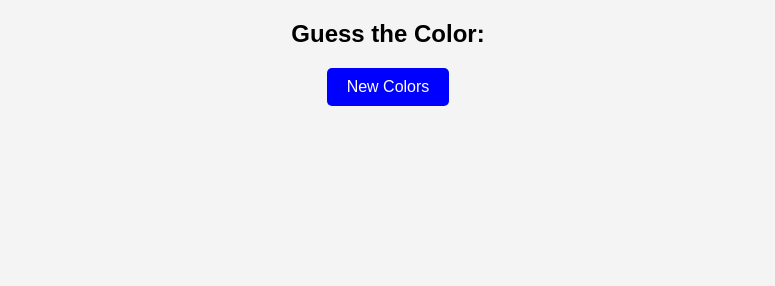
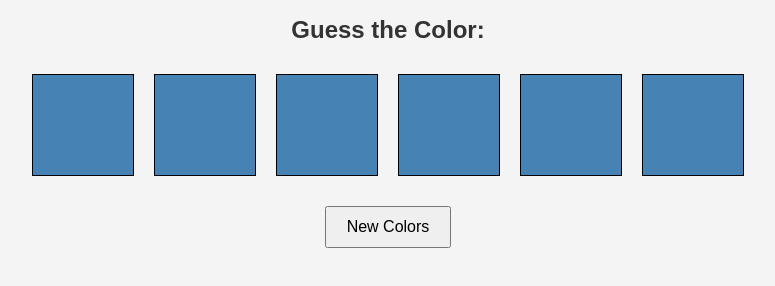
Before and after one commit to FilmyFather/Hack, a plain HTML site: page index.html in a window 1280 px wide. Shown: the whole page, without its empty margins (252-1027 px from the left). Drawn offline with Linux system fonts and the light colour scheme.

Commit message:
Update style.css

```diff
--- a/style.css
+++ b/style.css
@@ -1,42 +1,40 @@
 body {
+    text-align: center;
     font-family: Arial, sans-serif;
-    text-align: center;
-    background: #f4f4f4;
-    margin: 20px;
-}
-
-.container {
-    background: white;
-    padding: 20px;
-    border-radius: 10px;
-    box-shadow: 0 0 10px rgba(0, 0, 0, 0.1);
-    max-width: 400px;
-    margin: auto;
+    background-color: #f4f4f4;
 }
 
 h1 {
     font-size: 24px;
+    color: #333;
 }
 
-.progress-bar {
-    width: 100%;
-    height: 5px;
-    background: green;
-    margin: 10px 0;
+#container {
+    display: flex;
+    flex-wrap: wrap;
+    justify-content: center;
+    margin-top: 20px;
 }
 
-button {
+.square {
+    width: 100px;
+    height: 100px;
+    margin: 10px;
+    background-color: steelblue;
+    border: 1px solid black;
+    display: inline-block;
+    cursor: pointer;
+}
+
+#message {
+    font-size: 20px;
+    margin-top: 10px;
+    color: green;
+}
+
+#reset {
+    margin-top: 20px;
     padding: 10px 20px;
     font-size: 16px;
     cursor: pointer;
-    background: blue;
-    color: white;
-    border: none;
-    border-radius: 5px;
 }
-
-#result {
-    margin-top: 20px;
-    font-size: 20px;
-    font-weight: bold;
-}
```
